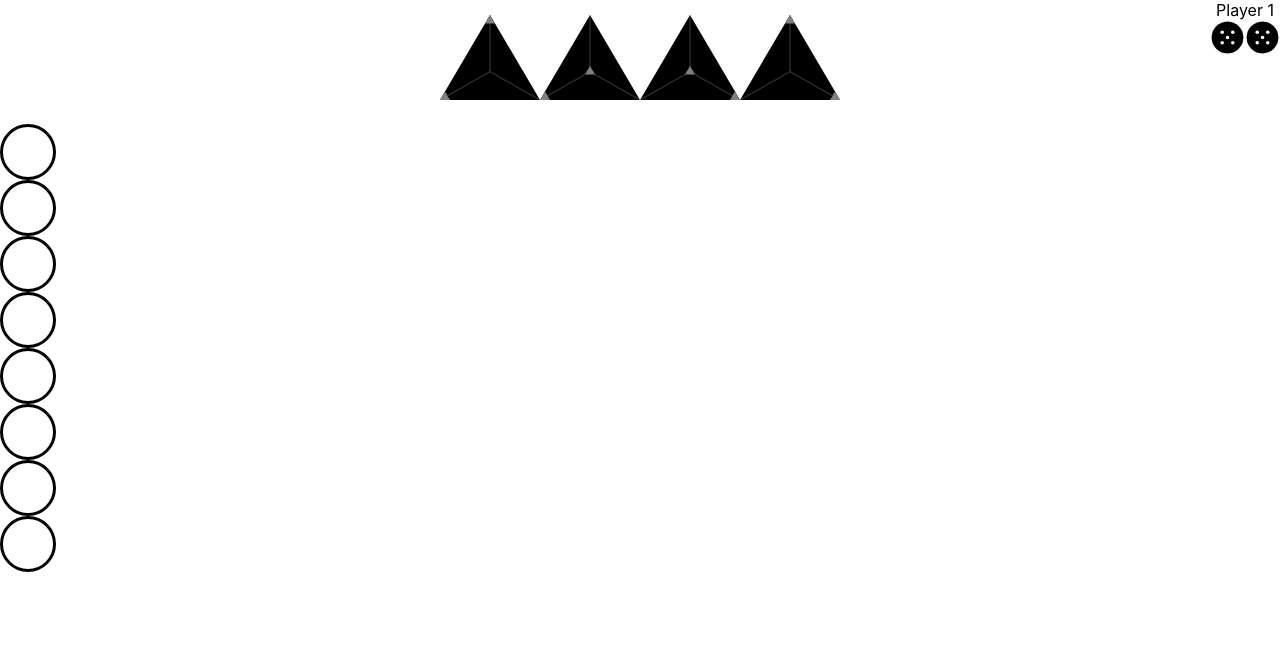
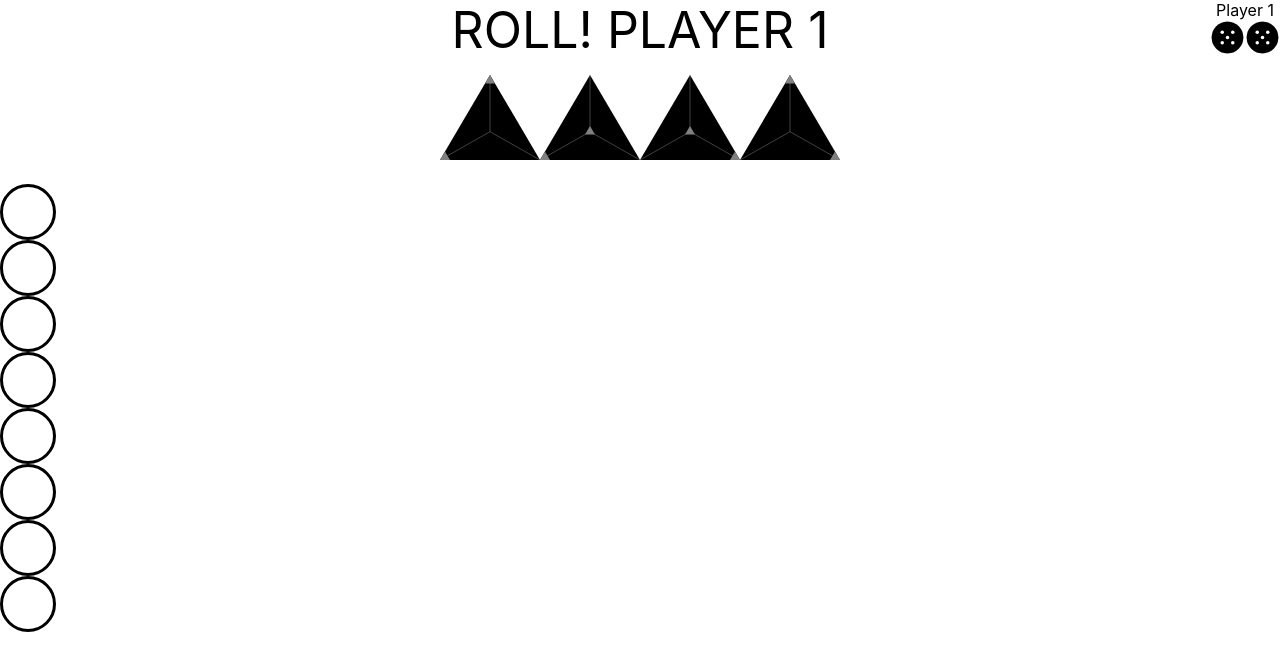
Before and after one commit to BarberDucky/royal-game-of-ur, a React (Create React App) app: page / in a window 1280 px wide. Shown: the top 670 px of the page. Built offline with nearby package versions, Linux system fonts and the light colour scheme.

Commit message:
fix(App): rules and behavior

```diff
--- a/src/App.tsx
+++ b/src/App.tsx
@@ -51,34 +51,109 @@ function App() {
     return diceState.includes(3)
   }
 
+  function canMoveFromBank(steps: number): boolean {
+    const player = currentPlayer == 1 ? player1 : player2
+    const playerTile = currentPlayer == 1 ? Tile.Player1 : Tile.Player2
+    const targetTile = board[steps - 1]
+
+    if (
+      player.stonesCount < 1 ||
+      targetTile == playerTile
+    ) {
+      return false
+    }
+
+    return true
+  }
+
+  function canMoveStoneFromBoard(tileId: number, steps: number): boolean {
+    const playerTile = currentPlayer == 1 ? Tile.Player1 : Tile.Player2
+    const targetTile = board[steps + tileId]
+    const selectedTile = board[tileId]!
+
+    if (
+      selectedTile != playerTile ||
+      tileId + steps > board.length ||
+      targetTile == playerTile
+    ) {
+      return false
+    }
+
+    return true
+  }
+
+  function canMoveFromBoard(steps: number): boolean {
+    let canMove = false
+    for (let i = 0; i < board.length; i++) {
+      canMove ||= canMoveStoneFromBoard(i, steps)
+    }
+    return canMove
+  }
+
+  function resetState() {
+    setDice([[0, 1], [1, 3], [2, 3], [0, 2]])
+    setBoard([
+      Tile.Empty,
+      Tile.Empty,
+      Tile.Empty,
+      Tile.Empty,
+      Tile.Empty,
+      Tile.Empty,
+      Tile.Empty,
+      Tile.Empty,
+    ])
+    setCanRoll(true)
+    setCanMove(false)
+    setCurrentPlayer(1)
+    setPlayer1({
+      name: '1',
+      color: 'black' as StoneColor,
+      stonesCount: 2,
+    })
+    setPlayer2({
+      name: '2',
+      color: 'white' as StoneColor,
+      stonesCount: 2,
+    })
+  }
+
   function rollHandler() {
     if (canRoll) {
-      console.log('rolled')
-      setCanRoll(false)
-      setCanMove(true)
-      setDice((prevState) => {
-        return prevState.map(() => getRandomDiceState())
-      })
+
+      const newDice = dice.map(() => getRandomDiceState())
+      const steps = newDice.reduce((acc, curr) => getDiceValueFromState(curr) ? acc + 1 : acc, 0)
+
+      setDice(newDice)
+
+      if (steps < 1) {
+        setCurrentPlayer((prevState) => {
+          return prevState == 1 ? 2 : 1
+        })
+      } else {
+        const validMovesExist = canMoveFromBank(steps) || canMoveFromBoard(steps)
+
+        if (validMovesExist) {
+          setCanRoll(false)
+          setCanMove(true)
+        } else {
+          setCurrentPlayer((prevState) => {
+            return prevState == 1 ? 2 : 1
+          })
+        }
+      }
     }
   }
 
   function bankHandler() {
     if (canMove) {
 
-      const player = currentPlayer == 1 ? player1 : player2
       const playerTile = currentPlayer == 1 ? Tile.Player1 : Tile.Player2
       const opponentTile = playerTile == Tile.Player1 ? Tile.Player2 : Tile.Player1
       let opponentStones = currentPlayer == 1 ? player2.stonesCount : player1.stonesCount
       const steps = dice.reduce((acc, curr) => getDiceValueFromState(curr) ? acc + 1 : acc, 0)
-      const targetTile = board[steps]
+      const targetTile = board[steps - 1]
 
-      if (player.stonesCount < 1) {
-        console.error('no more stones in the bank')
-        return
-      }
-
-      if (targetTile == playerTile) {
-        console.log('cant move to occupied tile')
+      if (!canMoveFromBank(steps)) {
         return
       }
 
@@ -95,7 +170,7 @@ function App() {
       }
 
       setBoard(prevState => {
-        return prevState.map((tile, index) => index == steps ? playerTile : tile)
+        return prevState.map((tile, index) => index == steps - 1 ? playerTile : tile)
       })
 
       setCanMove(false)
@@ -114,29 +189,18 @@ function App() {
       let opponentStones = currentPlayer == 1 ? player2.stonesCount : player1.stonesCount
       const steps = dice.reduce((acc, curr) => getDiceValueFromState(curr) ? acc + 1 : acc, 0)
       const targetTile = board[steps + tileId]
-      const selectedTile = board[tileId]!
 
       const tilesOnBoard = board.reduce((acc, curr) => curr == playerTile ? acc + 1 : acc, 0)
 
-      if (selectedTile != playerTile) {
-        console.log('you cant move this')
+      if (!canMoveStoneFromBoard(tileId, steps)) {
         return
       }
 
-      if (tileId + steps > board.length) {
-        console.log('cant move, not exactly to end', steps)
+      if (player.stonesCount == 0 && tileId + steps == board.length && tilesOnBoard == 1) {
+        alert(`Player ${player.name} wins!`);
+        resetState()
         return
       }
-
-      if (targetTile == playerTile) {
-        console.log('cant move to occupied tile', steps)
-        return
-      }
-
-      if (player.stonesCount == 0 && tileId + steps == board.length && tilesOnBoard == 0) {
-        alert(`Player ${player.name} wins!`);
-      }
-
 
       if (targetTile == opponentTile) {
         opponentStones++
@@ -175,8 +239,15 @@ function App() {
   const player1Component = <Player bankHandler={bankHandler} name={player1.name} color={player1.color} stonesCount={player1.stonesCount}></Player>
   const player2Component = <Player bankHandler={bankHandler} name={player2.name} color={player2.color} stonesCount={player2.stonesCount}></Player>
 
+  const status = canRoll
+    ? `ROLL! PLAYER ${currentPlayer}`
+    : canMove
+      ? `MOVE! PLAYER ${currentPlayer}`
+      : `I DONT KNOW?!?! PLAYER ${currentPlayer}`
+
   return (
     <div className="App">
+      <span style={{ fontSize: 50 }}>{status}</span><br></br>
       {diceComponents}
       <Board tiles={board} tileHandler={tileHandler}></Board>
       {currentPlayer == 1 ? player1Component : player2Component}
```
